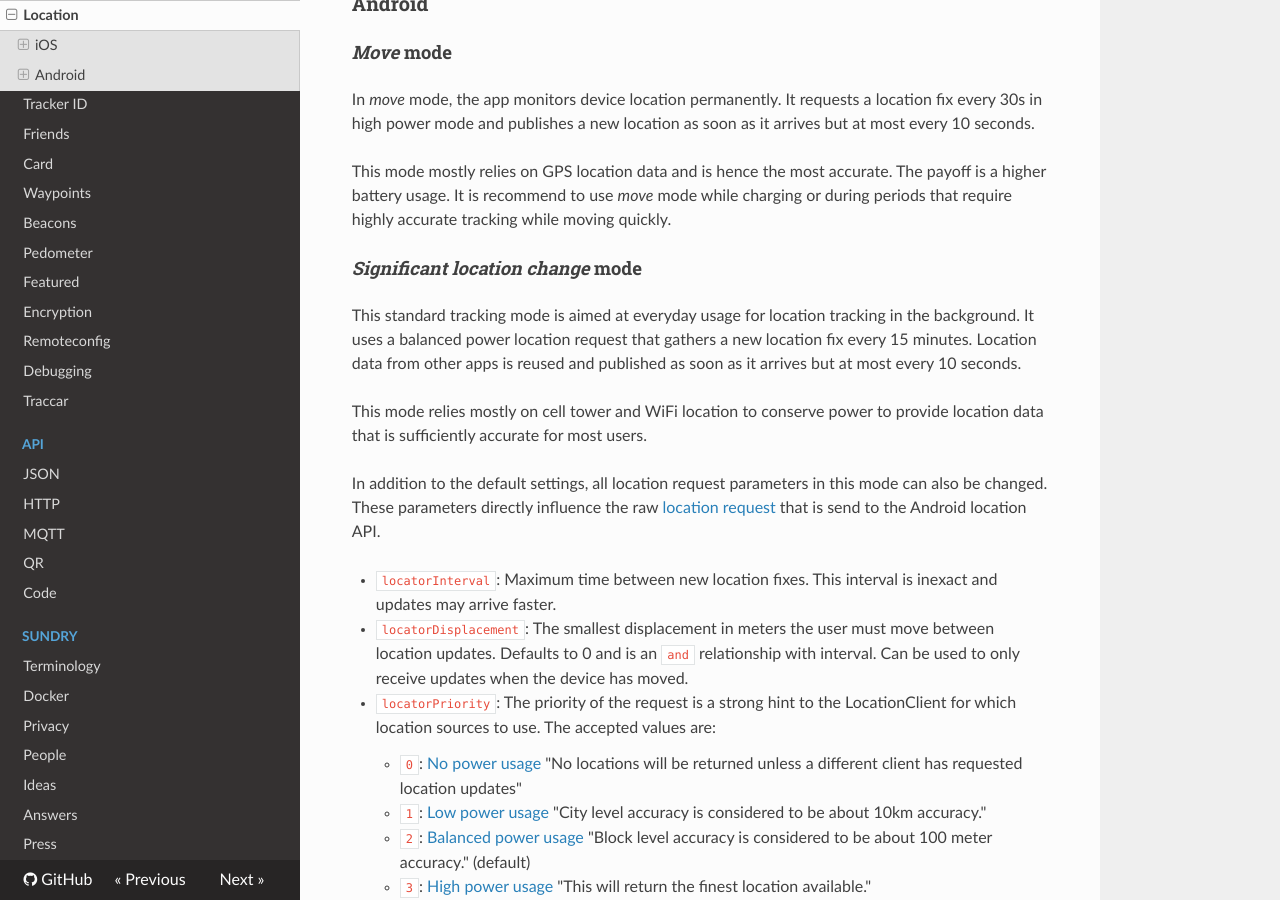
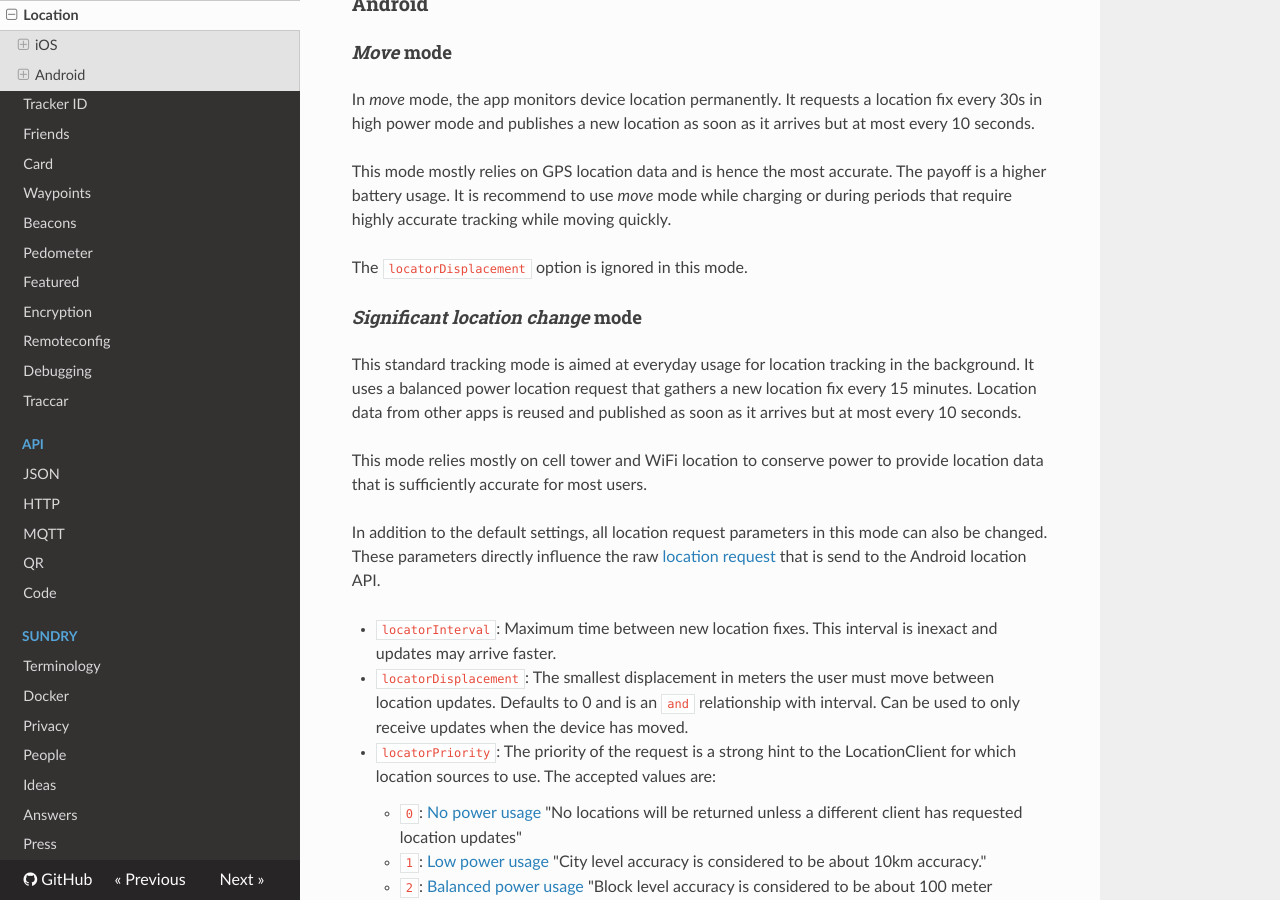
Before and after one commit to owntracks/booklet, an MkDocs documentation site: the page built from docs/features/location.md, in a window 1280 px wide and 900 px high, scrolled down 2951 px. Built offline with MkDocs 1.6.1, drawn with Linux system fonts in a browser that asks for light colours; nearby versions of some CDN libraries; old or Windows-style settings are respelled for this version of MkDocs.

Commit message:
Clarify that displacement is not used in move mode

```diff
--- a/docs/features/location.md
+++ b/docs/features/location.md
@@ -124,6 +124,8 @@ In _move_ mode, the app monitors device location permanently. It requests a loca
 This mode mostly relies on GPS location data and is hence the most accurate. The payoff is a higher battery usage.
 It is recommend to use _move_ mode while charging or during periods that require highly accurate tracking while moving quickly.
 
+The `locatorDisplacement` option is ignored in this mode.
+
 #### _Significant location change_ mode
 
 This standard tracking mode is aimed at everyday usage for location tracking in the background. It uses a balanced power location request that gathers a new location fix every 15 minutes. Location data from other apps is reused and published as soon as it arrives but at most every 10 seconds.
```
